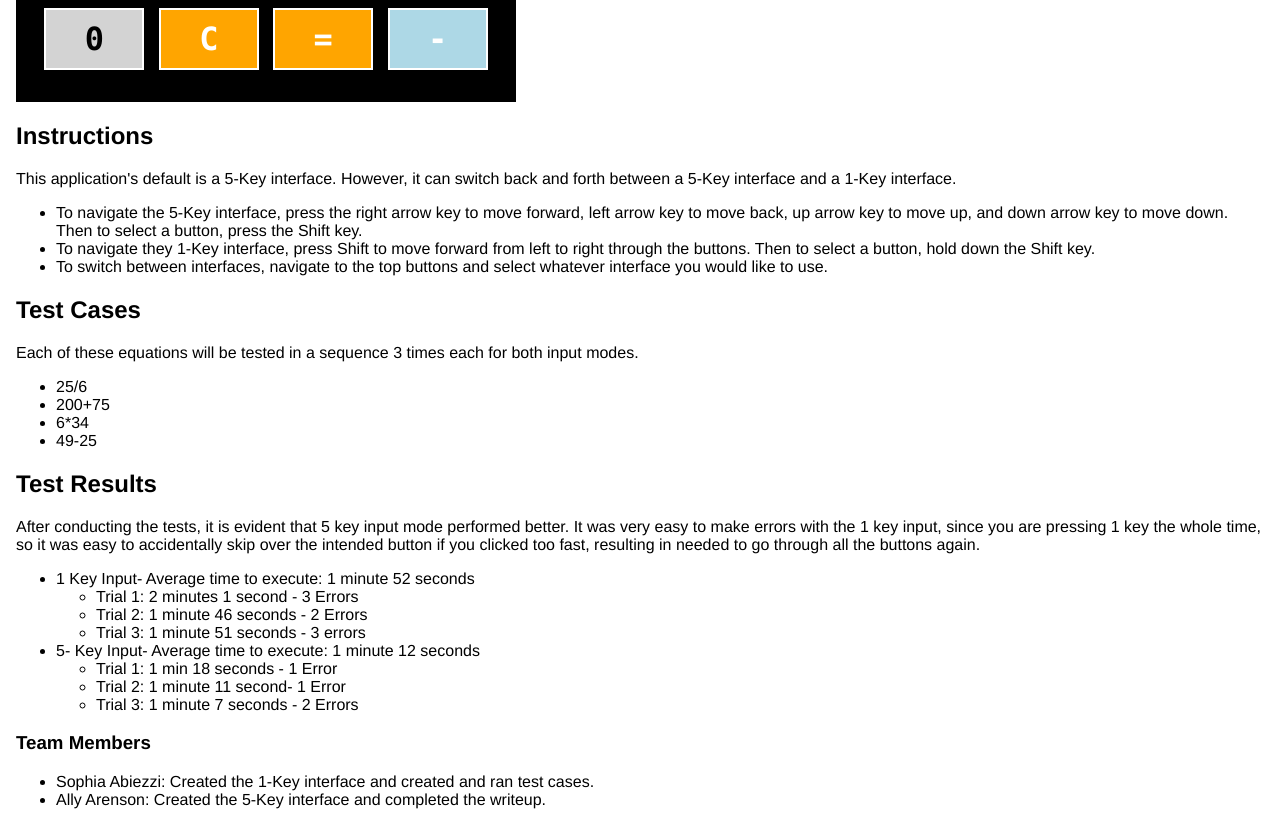
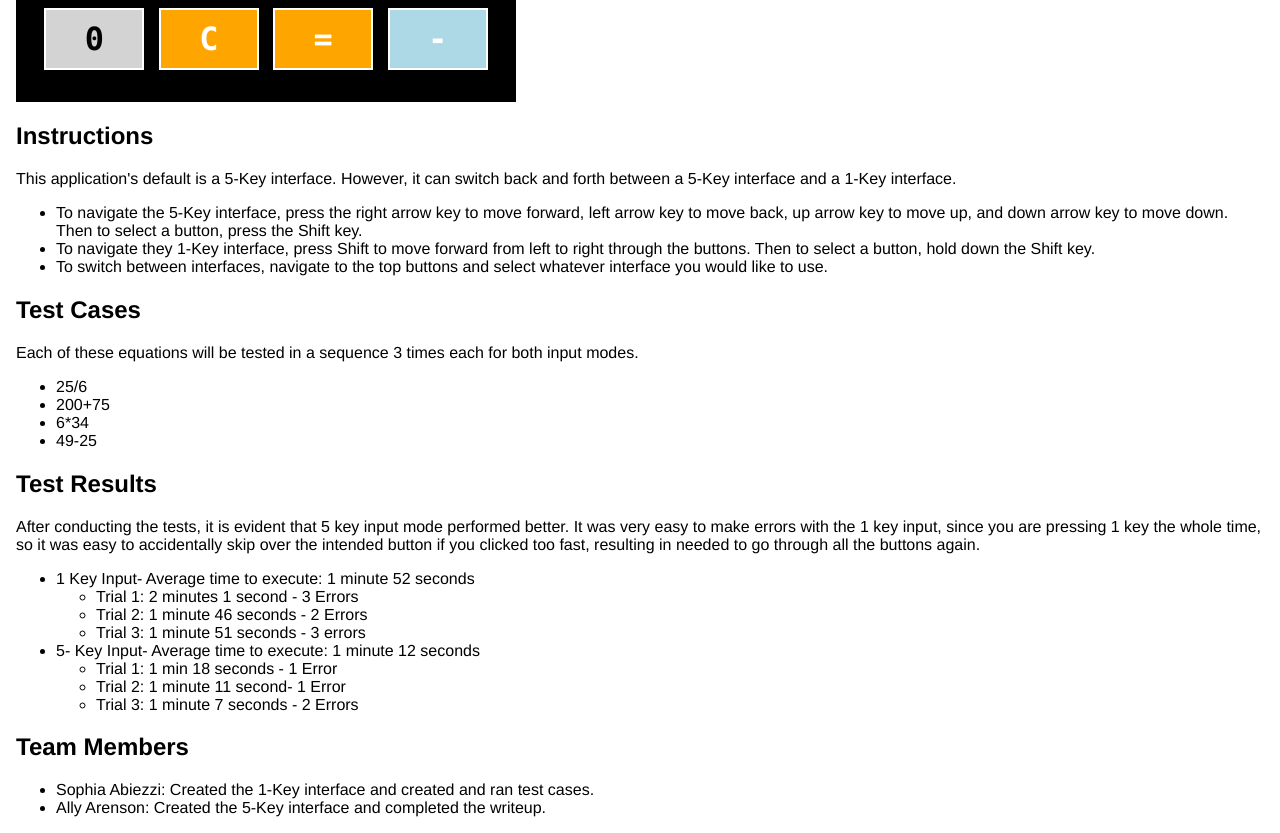
Before and after one commit to allyarenson/fewbuttonUI, a plain HTML site: page index.html in a window 1280 px wide. Shown: the part 457-1290 px from the top of the page. Drawn offline with nearby package versions, Linux system fonts and the light colour scheme; a script that the page names is missing.

Commit message:
Update index.html

```diff
--- a/index.html
+++ b/index.html
@@ -73,7 +73,7 @@
 					<li>Trial 3: 1 minute 7 seconds - 2 Errors</li>
 				</ul>
 			</ul>
-			<h3>Team Members</h3>
+			<h2>Team Members</h2>
 			<ul>
 				<li>Sophia Abiezzi: Created the 1-Key interface and created and ran test cases.</li>
 				<li>Ally Arenson: Created the 5-Key interface and completed the writeup.</li>
```
